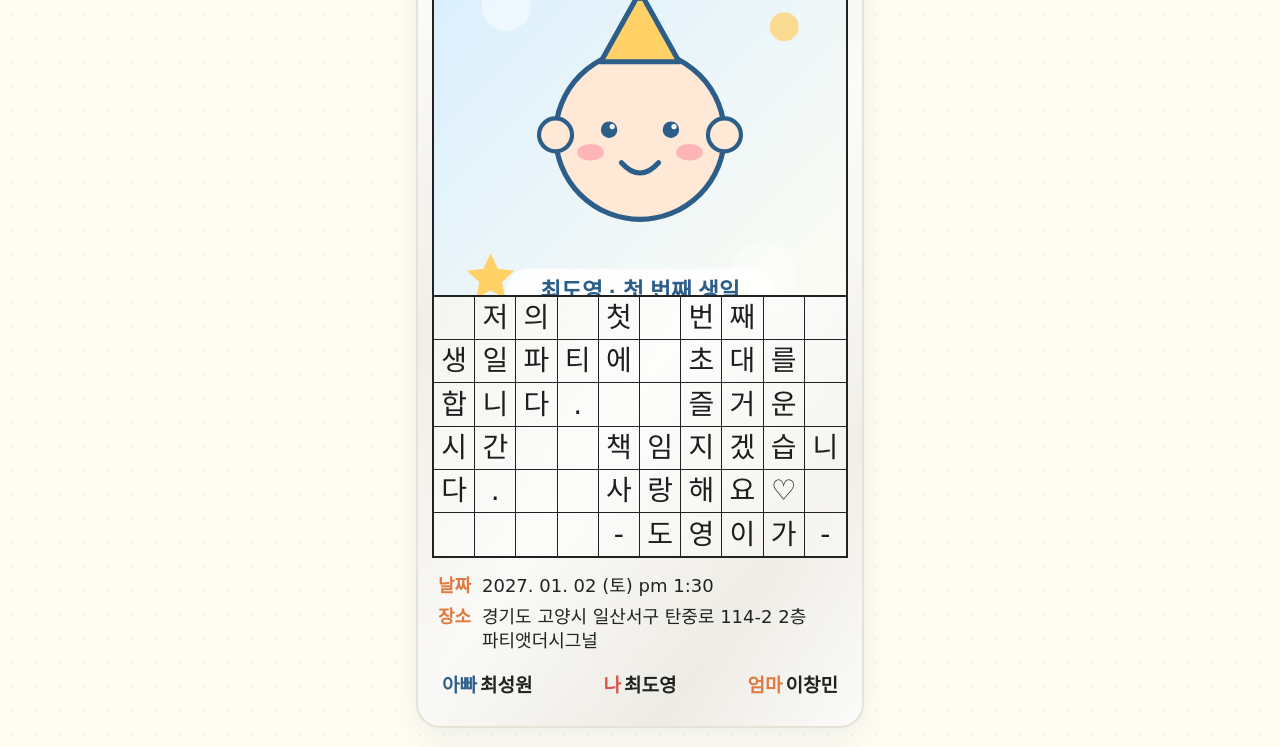
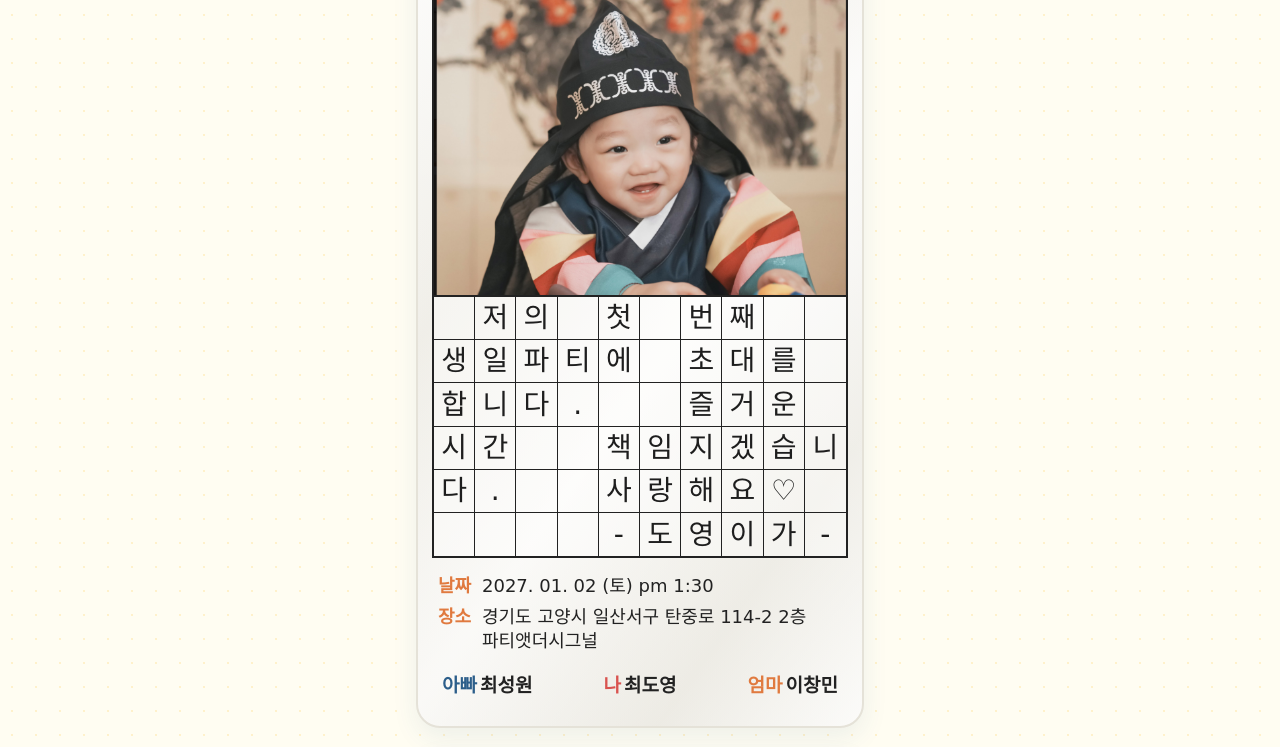
Before and after one commit to forstkr/birthinvitation, a plain HTML site: page index.html in a window 1280 px wide. Shown: the part 117-864 px from the top of the page. Drawn offline with Linux system fonts and the light colour scheme; a small style sheet from the web is missing; a web font is replaced by a local one.

Commit message:
Update index.html

```diff
--- a/index.html
+++ b/index.html
@@ -1165,12 +1165,7 @@
         );
       }
 
-      var COVER_PHOTO = createSampleIllustration({
-        bg1: '#D8EEFF',
-        bg2: '#FFFDF2',
-        label: '최도영 · 첫 번째 생일',
-        art: babyFaceArt('#FFD166', '#FF9EAA')
-      });
+      var COVER_PHOTO = './images/cover.png';
 
       var GALLERY_PHOTOS = [
         {
```
